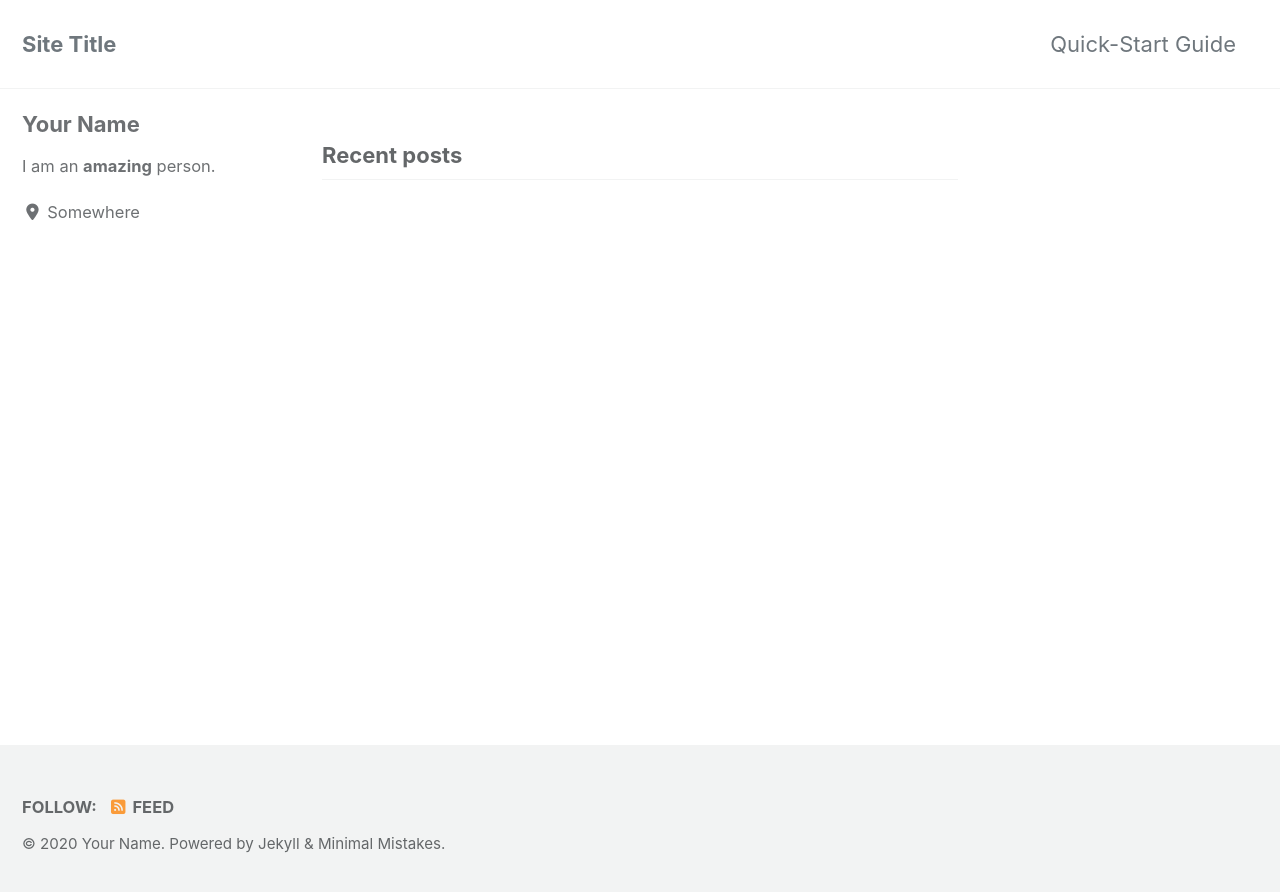
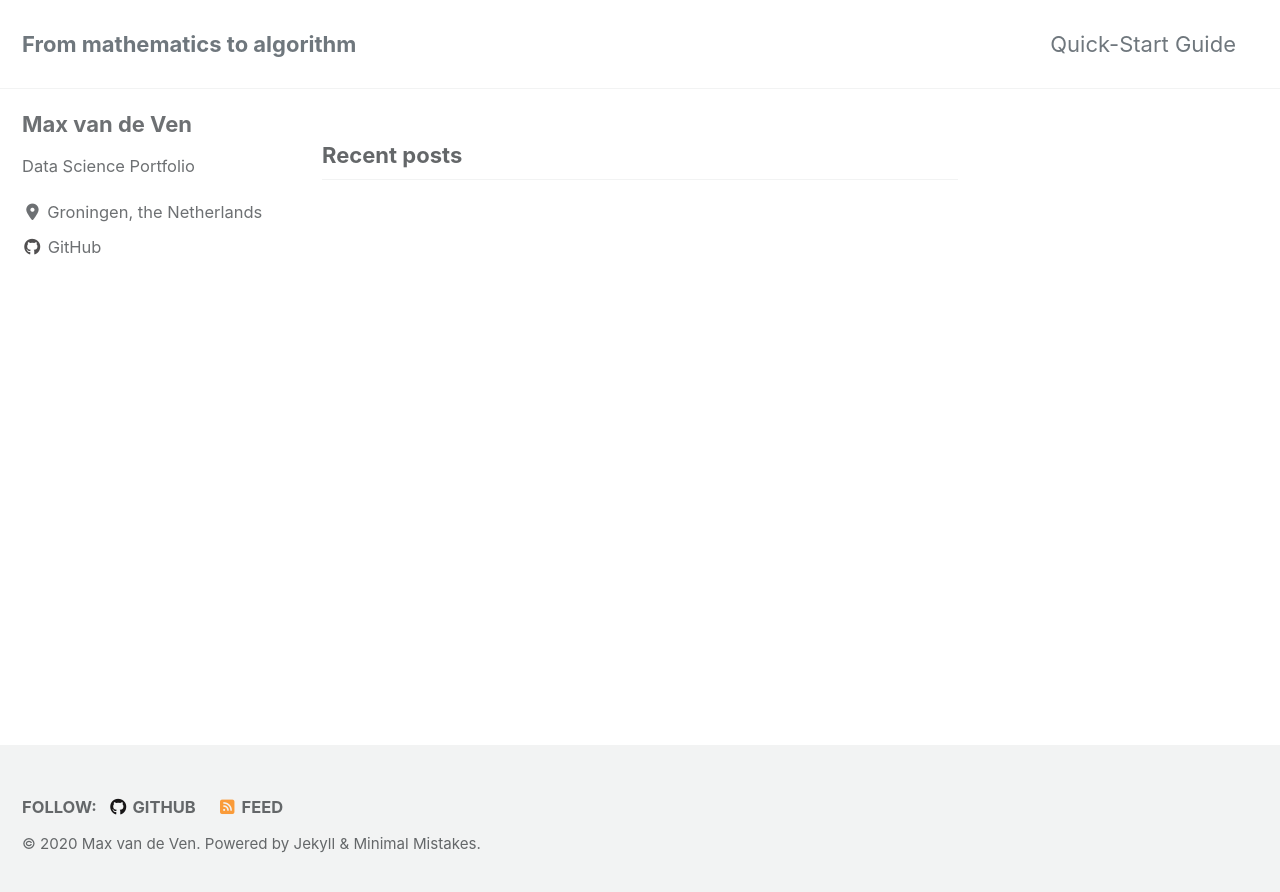
Before and after one commit to Mvdven/mvdven.github.io, a Jekyll site: the page built from index.html, in a window 1280 px wide. Shown: the top 892 px of the page. Built offline with Jekyll 4.4.1, drawn with Linux system fonts in a browser that asks for light colours; cached includes are drawn as plain includes; nearby versions of some CDN libraries; the list of posts is cut into pages by our own code.

Commit message:
Configuration changes

```diff
--- a/_config.yml
+++ b/_config.yml
@@ -16,11 +16,11 @@ minimal_mistakes_skin    : "default" # "air", "aqua", "contrast", "dark", "dirt"
 
 # Site Settings
 locale                   : "en-US"
-title                    : "Site Title"
+title                    : "From mathematics to algorithm"
 title_separator          : "-"
 subtitle                 : # site tagline that appears below site title in masthead
-name                     : "Your Name"
-description              : "An amazing website."
+name                     : "Max van de Ven"
+description              : "Data Science Portfolio"
 url                      : # the base hostname & protocol for your site e.g. "https://mmistakes.github.io"
 baseurl                  : # the subpath of your site, e.g. "/blog"
 repository               : # GitHub username/repo-name e.g. "mmistakes/minimal-mistakes"
@@ -93,10 +93,10 @@ analytics:
 
 # Site Author
 author:
-  name             : "Your Name"
+  name             : "Max van de Ven"
   avatar           : # path of avatar image, e.g. "/assets/images/bio-photo.jpg"
-  bio              : "I am an **amazing** person."
-  location         : "Somewhere"
+  bio              : "Data Science Portfolio"
+  location         : "Groningen, the Netherlands"
   email            :
   links:
     - label: "Email"
@@ -113,7 +113,7 @@ author:
       # url: "https://facebook.com/"
     - label: "GitHub"
       icon: "fab fa-fw fa-github"
-      # url: "https://github.com/"
+      url: "https://github.com/Mvdven"
     - label: "Instagram"
       icon: "fab fa-fw fa-instagram"
       # url: "https://instagram.com/"
@@ -129,7 +129,7 @@ footer:
       # url:
     - label: "GitHub"
       icon: "fab fa-fw fa-github"
-      # url:
+      url: "https://github.com/Mvdven"
     - label: "GitLab"
       icon: "fab fa-fw fa-gitlab"
       # url:
@@ -279,3 +279,11 @@ defaults:
       comments: # true
       share: true
       related: true
+
+  # _pages
+  - scope:
+      path: ""
+      type: pages
+    values:
+        layout: single
+        author_profile: true
```
